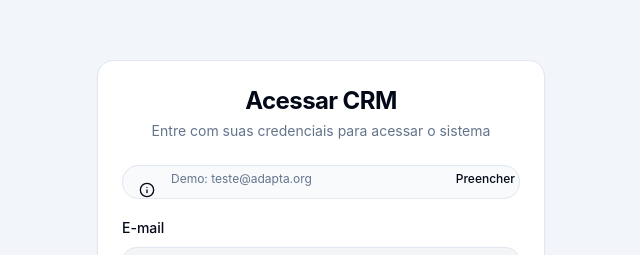
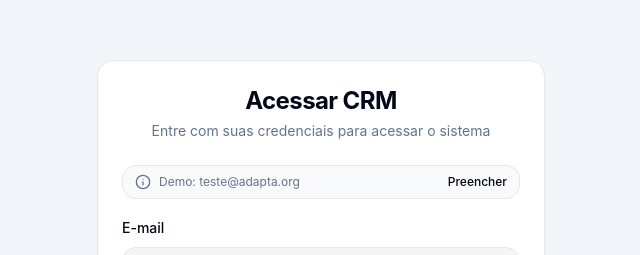
Before and after one commit to giamlepore/crm-template-rxfjnsxvj, a React (Vite) app: page /login in a window 1280 px wide. Shown: the part 110-365 px from the top of the page, without its empty margins (319-959 px from the left). Built offline with nearby package versions, Linux system fonts and the light colour scheme; no server answers.

Commit message:
Auto-commit after full sync (build simulation)

```diff
--- a/src/pages/Login.tsx
+++ b/src/pages/Login.tsx
@@ -12,7 +12,6 @@ import {
   CardTitle,
 } from '@/components/ui/card'
 import { Label } from '@/components/ui/label'
-import { Alert, AlertDescription } from '@/components/ui/alert'
 import { useToast } from '@/hooks/use-toast'
 import { Info, Loader2 } from 'lucide-react'
 
@@ -76,10 +75,9 @@ export default function Login() {
         </CardHeader>
         <CardContent>
           {!isSignUp && (
-            <Alert className="mb-4 bg-muted/50 py-2 px-3">
-              <Info className="h-4 w-4 text-muted-foreground" />
-              <AlertDescription className="text-xs flex items-center justify-between w-full ml-2">
-                <span className="text-muted-foreground">
+            <div className="mb-4 flex items-center gap-2 rounded-md border bg-muted/50 px-3 py-2">
+              <Info className="h-4 w-4 shrink-0 text-muted-foreground" />
+              <span className="flex-1 text-xs text-muted-foreground">
                 Demo: teste@adapta.org
               </span>
               <Button
@@ -90,8 +88,7 @@ export default function Login() {
               >
                 Preencher
               </Button>
-              </AlertDescription>
-            </Alert>
+            </div>
           )}
           <form onSubmit={handleSubmit} className="space-y-4">
             {isSignUp && (
```
Also changed, not shown: .skip.config.json. Lines whose indentation alone changed are shown as unchanged.
